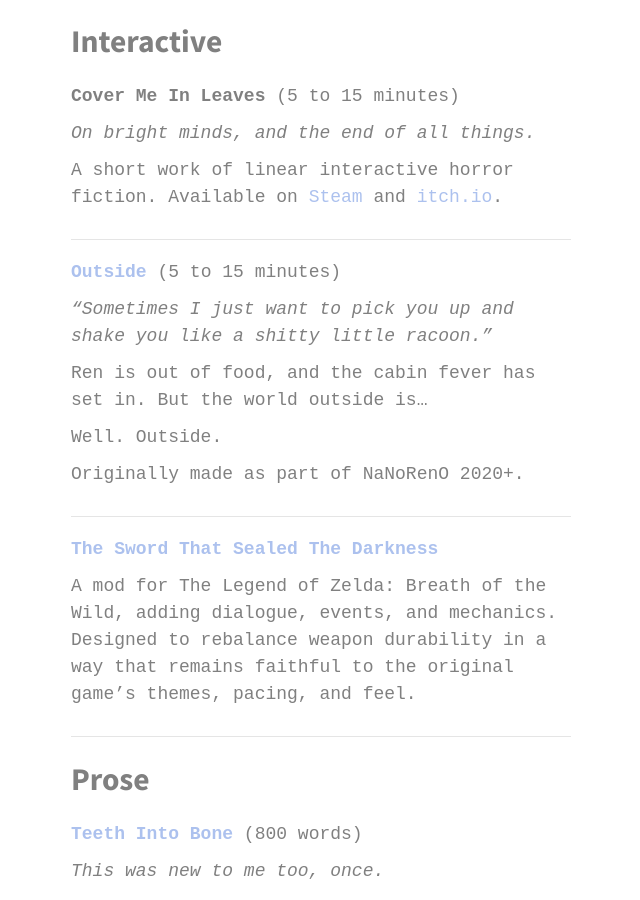
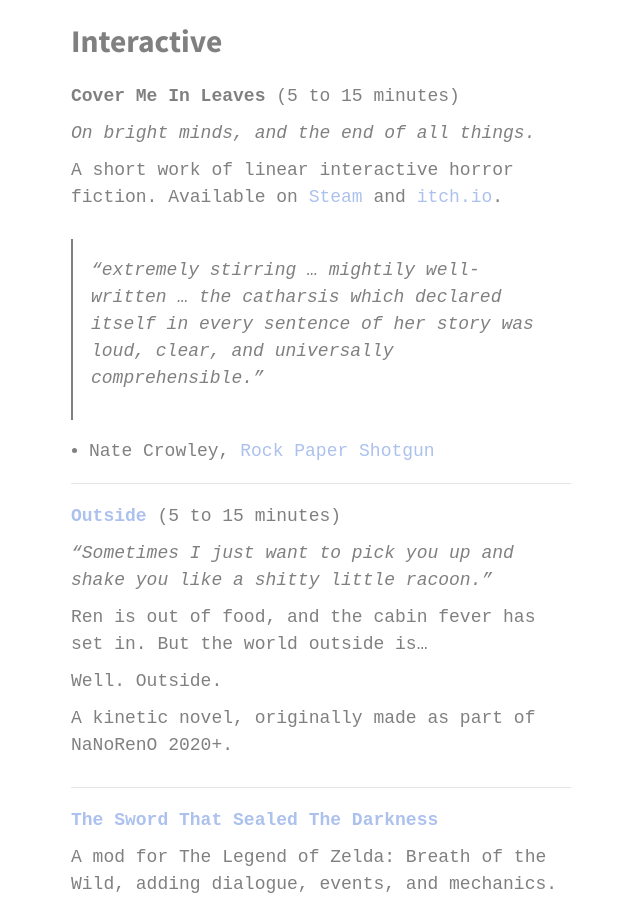
Before and after one commit to elliotherriman/website, a Jekyll site: the page built from writing.md, in a window 1280 px wide and 900 px high, scrolled down 283 px. Shown: the whole window, without its empty margins (319-959 px from the left). Built offline with Jekyll 4.4.1, drawn with Linux system fonts in a browser that asks for light colours; nearby versions of some CDN libraries; some web fonts are replaced.

Commit message:
Update writing.md

```diff
--- a/writing.md
+++ b/writing.md
@@ -18,6 +18,10 @@
 
 A short work of linear interactive horror fiction. Available on [Steam](https://store.steampowered.com/app/1431420/10mg_Cover_Me_In_Leaves/) and [itch.io](https://elliotherriman.itch.io/cover-me-in-leaves).
 
+> *"extremely stirring ... mightily well-written ... the catharsis which declared itself in every sentence of her story was loud, clear, and universally comprehensible."*
+
+- Nate Crowley, [Rock Paper Shotgun](https://www.rockpapershotgun.com/2020/10/16/the-ten-minute-indie-games-of-the-10mg-collection-reviewed-in-ten-minutes-each/)
+
 ---
 
 **[Outside](https://elliotherriman.itch.io/outside)** (5 to 15 minutes)
@@ -28,7 +32,7 @@
 
 Well. Outside.
 
-Originally made as part of NaNoRenO 2020+.
+A kinetic novel, originally made as part of NaNoRenO 2020+.
 
 ---
 
```
